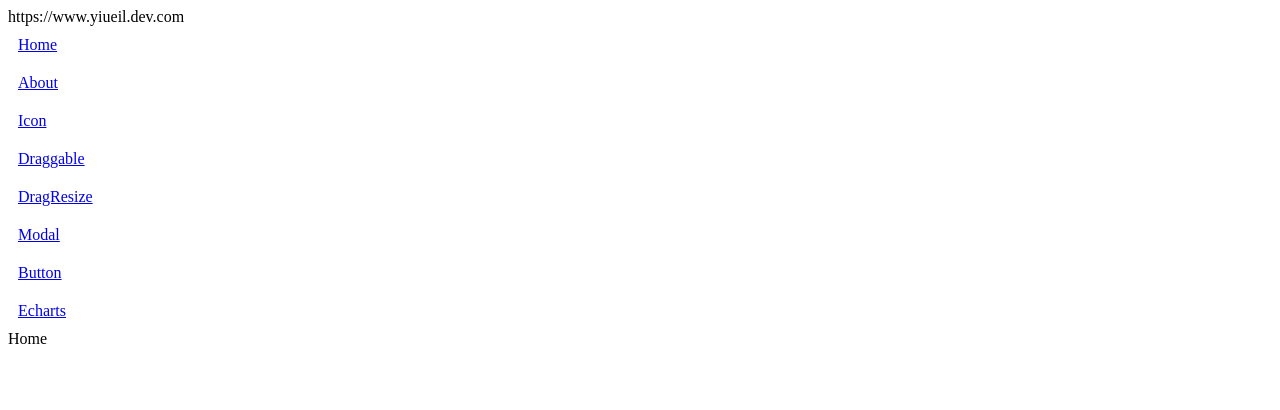
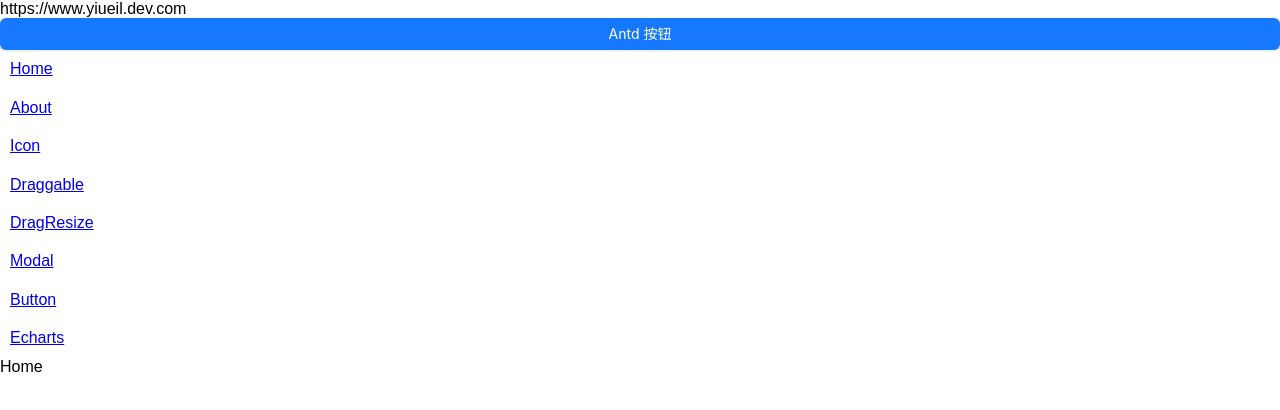
Before and after one commit to YIueil/yl-bff-vue3, a Vue app: page / in a window 1280 px wide. Shown: the top 410 px of the page. Built offline with nearby package versions, Linux system fonts and the light colour scheme; what vue3-draggable-resizable would draw is missing.

Commit message:
feat: 引入ant design vue 4.x版本框架。

```diff
--- a/package.json
+++ b/package.json
@@ -20,6 +20,7 @@
     "@iconify/json": "^2.2.357",
     "@iconify/tools": "^4.1.2",
     "@vueuse/core": "^13.5.0",
+    "ant-design-vue": "~4.2.6",
     "echarts": "^6.0.0",
     "pinia": "^2.1.7",
     "vue": "^3.4.29",
--- a/src/App.vue
+++ b/src/App.vue
@@ -10,6 +10,7 @@ const baseurl = import.meta.env.VITE_API_BASE_URL
     {{ baseurl }}
     <div class="wrapper">
       <nav>
+        <a-button type="primary">Antd 按钮</a-button>
         <RouterLink to="/">Home</RouterLink>
         <RouterLink to="/about">About</RouterLink>
         <RouterLink to="/icon">Icon</RouterLink>
--- a/src/main.ts
+++ b/src/main.ts
@@ -15,8 +15,13 @@ import 'vue3-draggable-resizable/dist/Vue3DraggableResizable.css'
 // 自定义模态框
 import { ModalPlugin } from '@/utils/modal-manager'
 
+// 全局注册Antd
+import Antd from 'ant-design-vue'
+import 'ant-design-vue/dist/reset.css'
+
 const app = createApp(App)
 
+app.use(Antd)
 app.use(createPinia())
 app.use(router)
 app.use(Vue3DraggableResizable)
```
Also changed, not shown: 1 other file (tests, documents, lock files or other folders).
